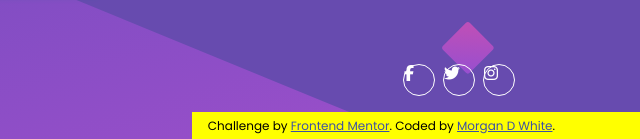
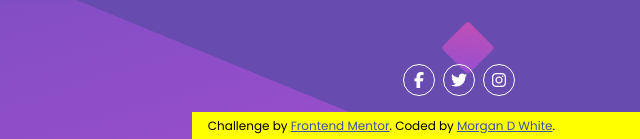
Before and after one commit to morganwhite/huddle, a plain HTML site: page index.html in a window 1280 px wide. Shown: the part 661-800 px from the top of the page, 640-1280 px from the left. Drawn offline with nearby package versions, Linux system fonts and the light colour scheme.

Commit message:
fixed social icon alignment

```diff
--- a/index.html
+++ b/index.html
@@ -31,9 +31,9 @@
     </div>
 
     <div class="social">
-      <i class="si fab fa-facebook-f"></i>
-      <i class="si fab fa-twitter"></i>
-      <i class="si fab fa-instagram"></i>
+      <div class="si"><i class="fab fa-facebook-f"></i></div>
+      <div class="si"><i class="fab fa-twitter"></i></div>
+      <div class="si"><i class="fab fa-instagram"></i></div>
     </div>
 
 
```
